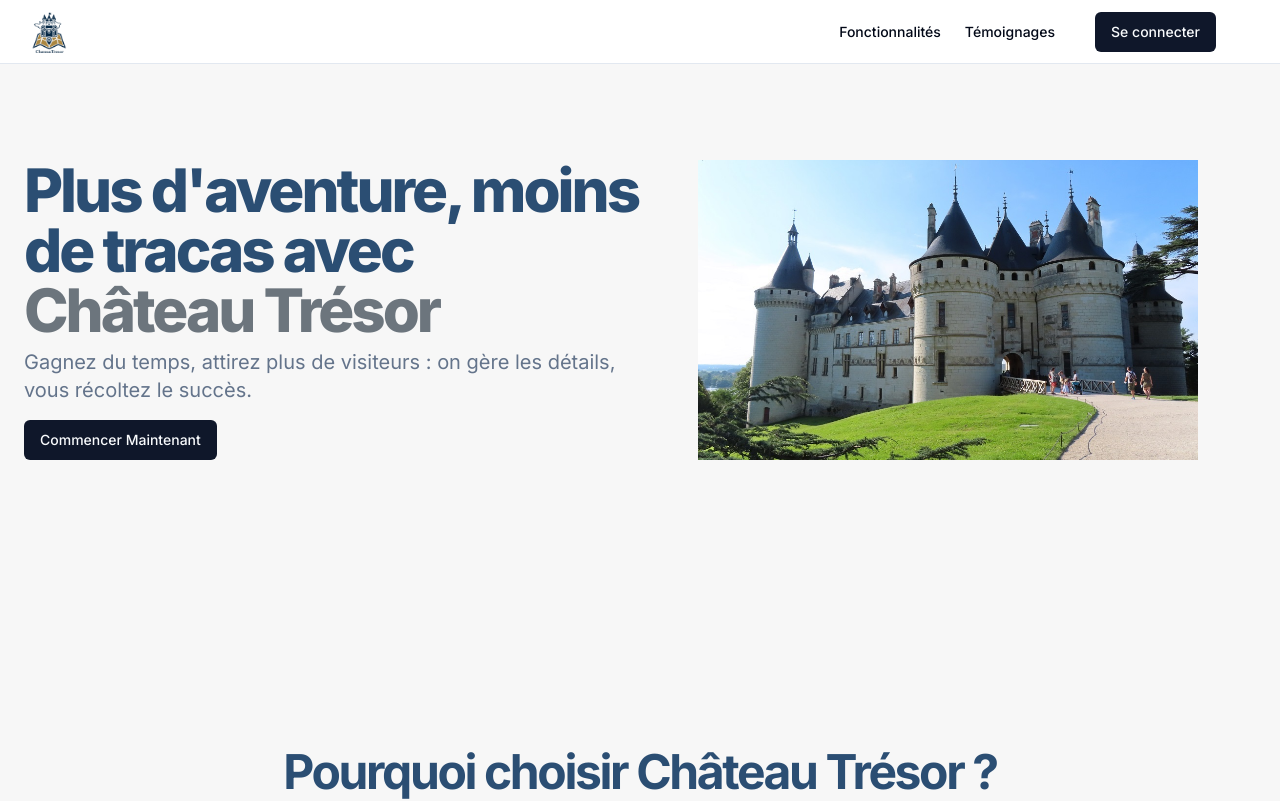
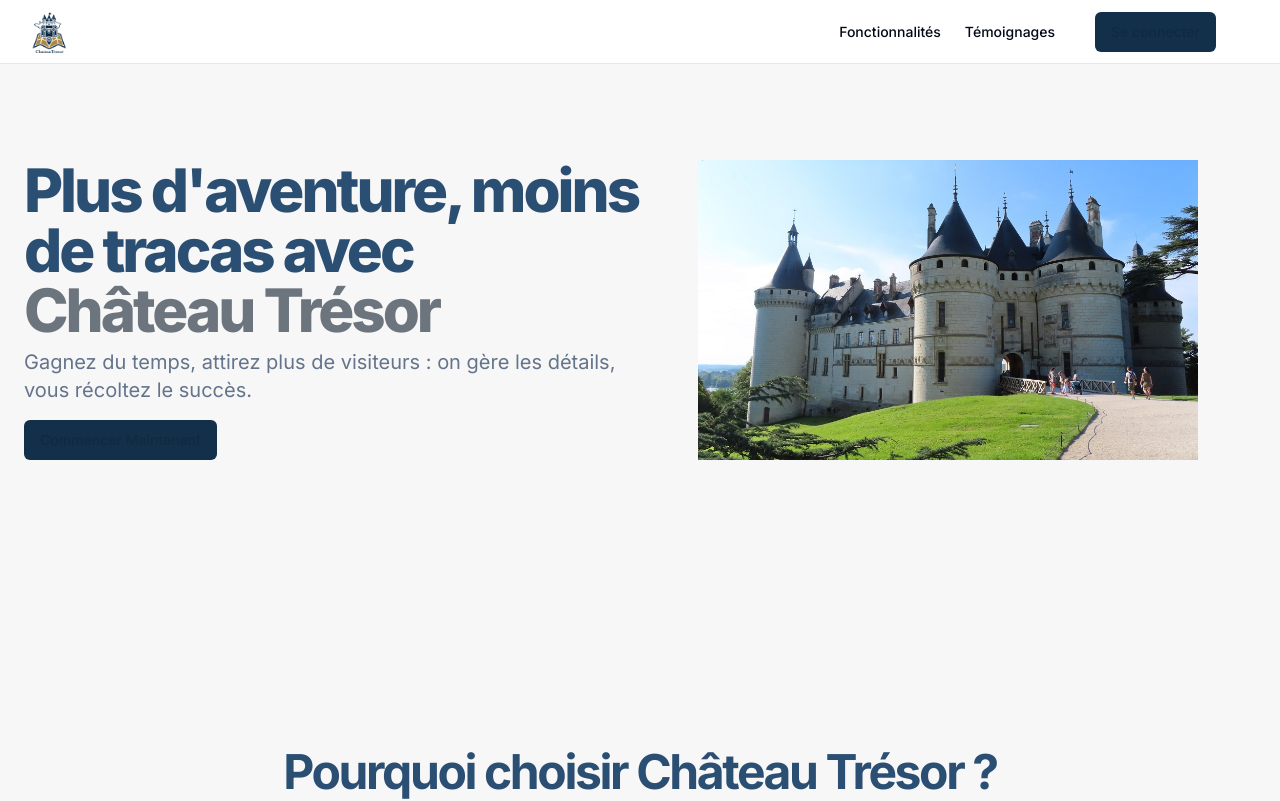
Before and after one commit to MatisMLDR/ChateauTresor, a Next.js app: page / in a window 1280 px wide. Shown: the top 801 px of the page. Built offline with nearby package versions, Linux system fonts and the light colour scheme; no server answers.

Commit message:
Mise à jour des variables du css

```diff
--- a/app/globals.css
+++ b/app/globals.css
@@ -10,10 +10,10 @@
     --card-foreground: 222.2 84% 4.9%;
     --popover: 0 0% 100%;
     --popover-foreground: 222.2 84% 4.9%;
-    --primary: 222.2 47.4% 11.2%;
-    --primary-foreground: 210 40% 98%;
-    --secondary: 210 40% 96.1%;
-    --secondary-foreground: 222.2 47.4% 11.2%;
+    --primary: 208 61% 18%;
+    --primary-foreground: 208 61% 16%;
+    --secondary: 0 0% 96%;
+    --secondary-foreground: 0 0% 86%;
     --muted: 210 40% 96.1%;
     --muted-foreground: 215.4 16.3% 46.9%;
     --accent: 210 40% 96.1%;
```
